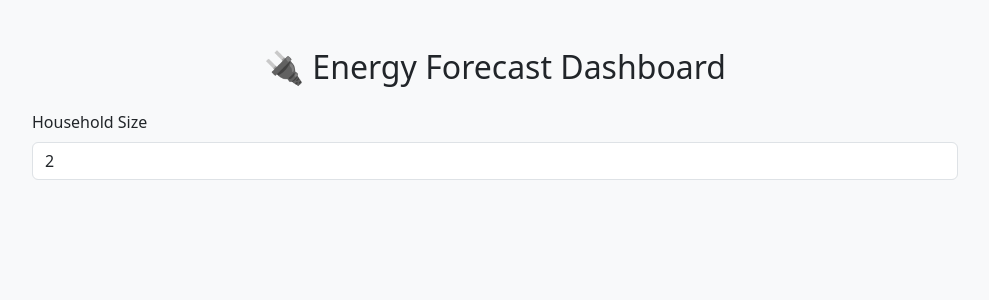
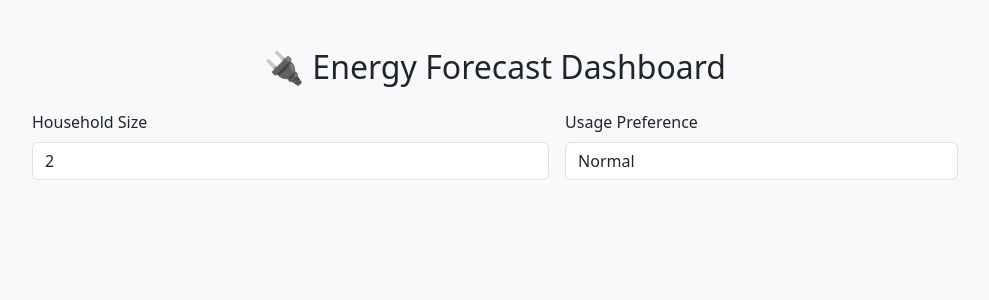
Before and after one commit to Birkbeck/msc-project-source-code-files-24-25-harishk3112-ui, a Flask app: page / in a window 1280 px wide. Shown: the top 300 px of the page, without its empty margins (145-1134 px from the left). Run offline with Flask 3, Linux system fonts and the light colour scheme; parts of the project's set-up code (start-up, migrations or seed data) failed here and were passed over.

Commit message:
Usage Preference dropdown to form layout

```diff
--- a/templates/index.html
+++ b/templates/index.html
@@ -39,6 +39,15 @@
                 value="2"
                 min="1"
               />
+              </div>
+            <div class="flex-fill">
+              <label class="form-label">Usage Preference</label>
+              <select id="preference" class="form-control">
+                <option value="normal">Normal</option>
+                <option value="high">High Usage</option>
+                <option value="low">Low Usage</option>
+              </select>
+            </div>
 
   </body>
 </html>
```
